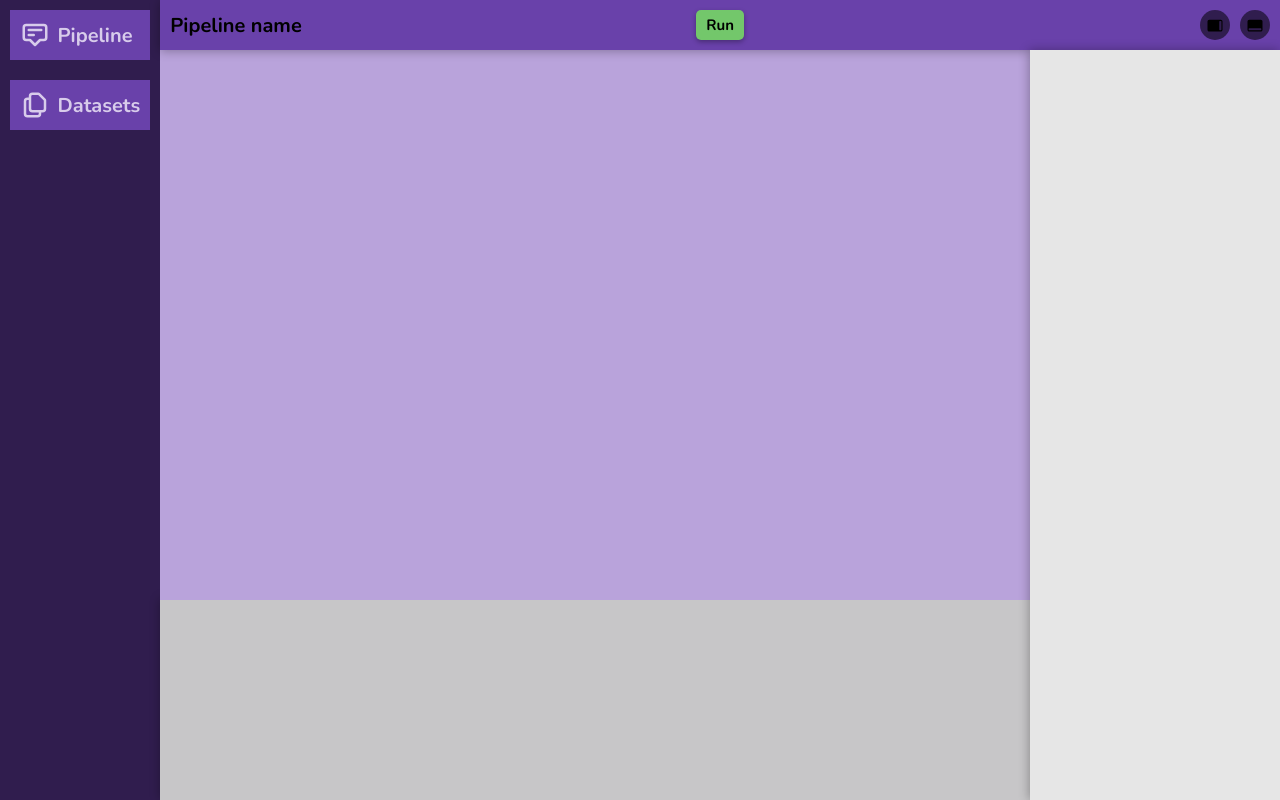
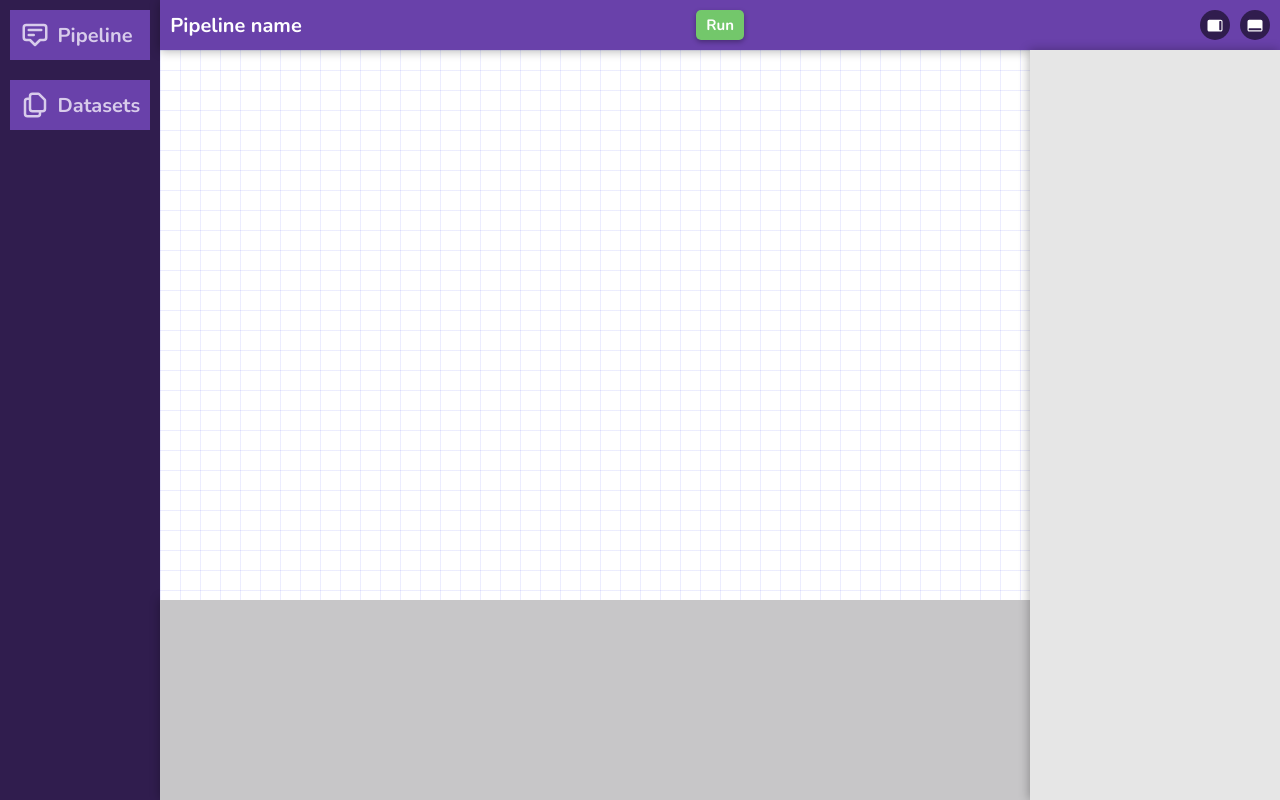
Before and after one commit to Star-Academy/Summer1401-Project-Team03, an Angular app in the folder client/: page /pipeline in a window 1280 px wide. Built offline with nearby package versions, Linux system fonts and the light colour scheme.

Commit message:
[FIX] modal text transform

```diff
--- a/client/src/app/components/modal/modal.component.scss
+++ b/client/src/app/components/modal/modal.component.scss
@@ -32,6 +32,8 @@ dialog {
 
             text-overflow: ellipsis;
             white-space: nowrap;
+
+            text-transform: capitalize;
         }
 
         button {
--- a/client/src/styles.scss
+++ b/client/src/styles.scss
@@ -15,7 +15,7 @@
     --color-gray-34: hsl(0deg 0% 34%);
     --color-gray-0: hsl(0deg 0% 0%);
 
-    --color-white-solid: var(--color-white-solid);
+    --color-white-solid: hsl(0deg 0% 100%);
 
     --font-size-primary: 1.5rem;
     --font-size-big: 2rem;
```
